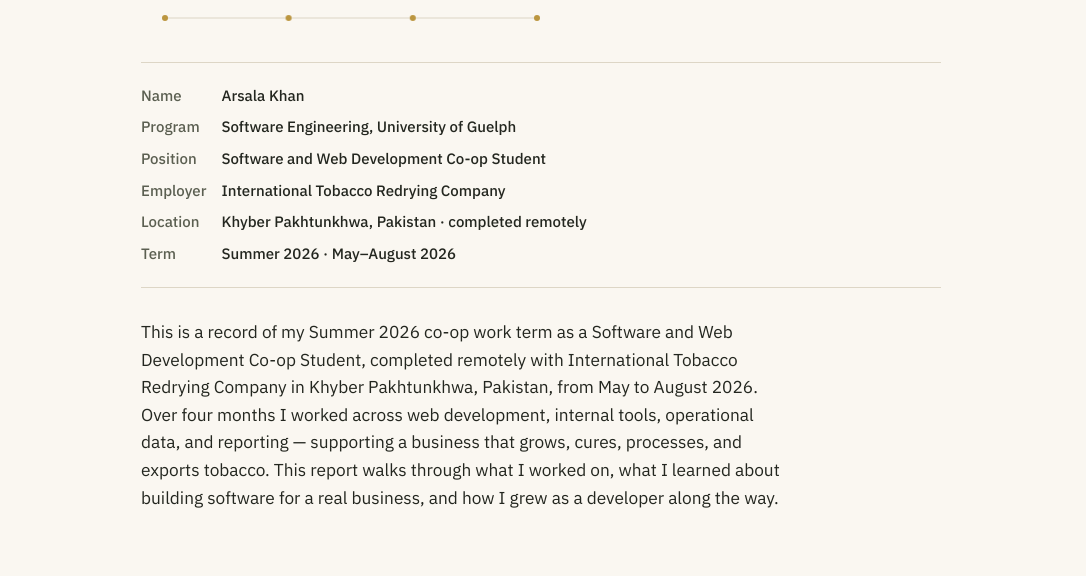
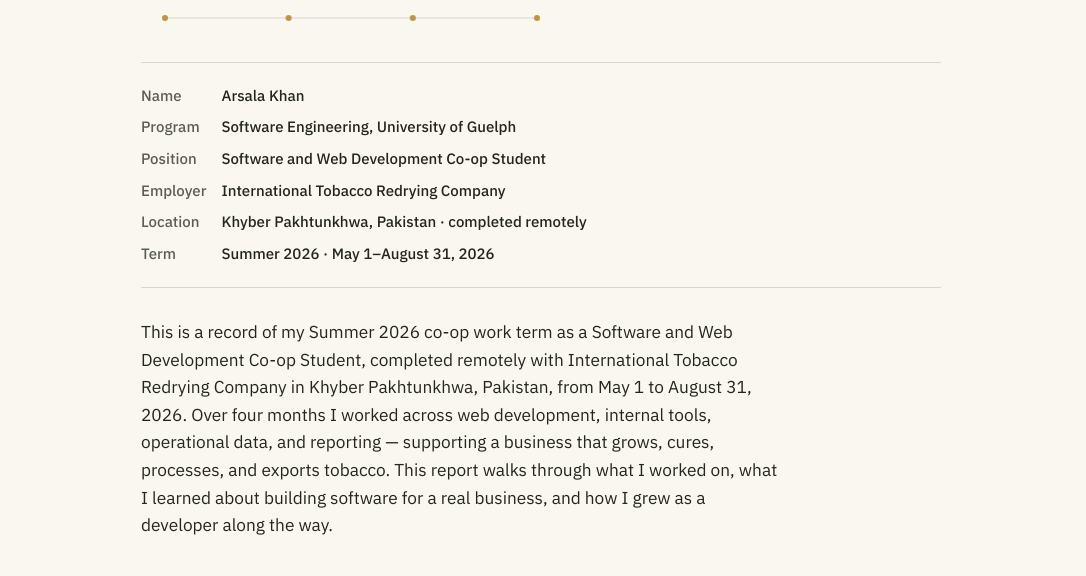
Before and after one commit to Arsala5/coop-work-term-report, a plain HTML site: page index.html in a window 1280 px wide. Shown: the part 376-952 px from the top of the page, without its empty margins (99-1185 px from the left). Drawn offline with Linux system fonts and the light colour scheme.

Commit message:
Clarify term dates for Summer 2026 co-op position
Updated the term dates for the Summer 2026 co-op position to specify exact dates.

```diff
--- a/index.html
+++ b/index.html
@@ -61,13 +61,13 @@
         <div><dt>Position</dt><dd>Software and Web Development Co-op Student</dd></div>
         <div><dt>Employer</dt><dd>International Tobacco Redrying Company</dd></div>
         <div><dt>Location</dt><dd>Khyber Pakhtunkhwa, Pakistan &middot; completed remotely</dd></div>
-        <div><dt>Term</dt><dd>Summer 2026 &middot; May–August 2026</dd></div>
+        <div><dt>Term</dt><dd>Summer 2026 &middot; May 1–August 31, 2026</dd></div>
       </dl>
 
       <p class="hero-intro">
         This is a record of my Summer 2026 co-op work term as a Software and Web
         Development Co-op Student, completed remotely with International Tobacco
-        Redrying Company in Khyber Pakhtunkhwa, Pakistan, from May to August 2026.
+        Redrying Company in Khyber Pakhtunkhwa, Pakistan, from May 1 to August 31, 2026.
         Over four months I worked across web development, internal tools, operational
         data, and reporting — supporting a business that grows, cures, processes, and
         exports tobacco. This report walks through what I worked on, what I learned
```
